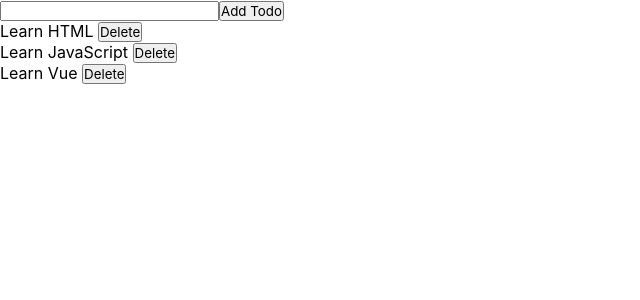
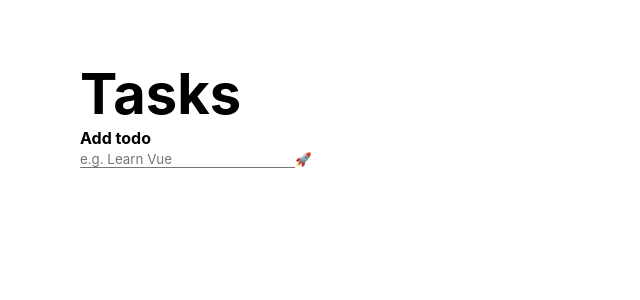
Before and after one commit to knull-a/todo-list, a Vue app: page / in a window 1280 px wide. Shown: the top 300 px of the page, without its empty margins (0-640 px from the left). Built offline with nearby package versions, Linux system fonts and the light colour scheme.

Commit message:
added localstorage

```diff
--- a/src/App.vue
+++ b/src/App.vue
@@ -1,34 +1,56 @@
 <script setup>
-import { ref } from 'vue';
+import { ref, onMounted,watch } from 'vue';
 
 let id = 0;
 
 const newTodo = ref('');
 const todos = ref([
-  { id: id++, text: 'Learn HTML' },
-  { id: id++, text: 'Learn JavaScript' },
-  { id: id++, text: 'Learn Vue' }
 ]);
 
 function addTodo() {
-  todos.value.push({ id: id++, text: newTodo.value });
-  newTodo.value = '';
+  if (newTodo.value.trim() == '' || newTodo.value === null) return
+  todos.value.push({
+    id: id++,
+    text: newTodo.value,
+    done: false
+  });
+  newTodo.value = ''
 }
 
 function removeTodo(todo) {
   todos.value = todos.value.filter((el) => el !== todo);
 }
+
+
+watch(todos, (newValue) => {
+  localStorage.setItem('todos', JSON.stringify(newValue))
+}, {deep: true})
+
+onMounted(() => {
+	todos.value = JSON.parse(localStorage.getItem('todos')) || []
+})
 </script>
 
 <template>
-  <form @submit.prevent="addTodo">
-    <input v-model="newTodo" />
-    <button>Add Todo</button>
-  </form>
-  <ul>
-    <li v-for="todo in todos" :key="todo.id">
-      {{ todo.text }}
-      <button @click="removeTodo(todo)" type="checkbox">Delete</button>
-    </li>
-  </ul>
+  <div class="wrapper">
+    <div class="header">
+      <h1 class="header__title">Tasks</h1>
+    </div>
+    <form @submit.prevent="addTodo">
+      <h4>Add todo</h4>
+      <input type="text" v-model="newTodo" placeholder="e.g. Learn Vue" />
+      <button class="btn btn-add">🚀</button>
+    </form>
+    <ul>
+      <div class="list">
+        <li v-for="todo in todos" :key="todo.id" :class="`list__item ${todo.done}`">
+          <input type="checkbox" v-model="todo.done" class="list__checkbox">
+          <span class="list__text">{{ todo.text }}</span>
+          <button @click="removeTodo(todo)" type="checkbox" class="btn btn-delete" >✖</button>
+        </li>
+        <!-- <button @click="isChecked = !isChecked" class="btn">{{!isChecked ? 'Check all' : 'Uncheck All'}}</button> -->
+      </div>
+    </ul>
+
+  </div>
 </template>
```
